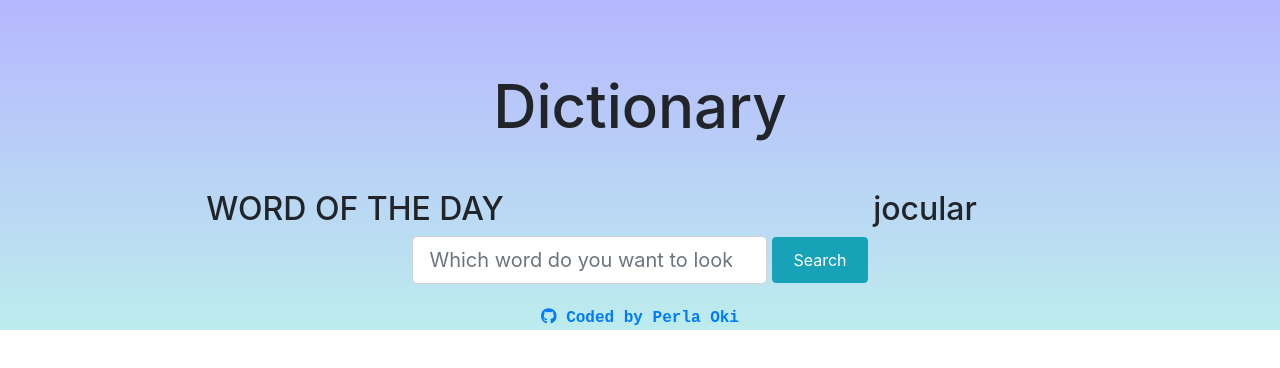
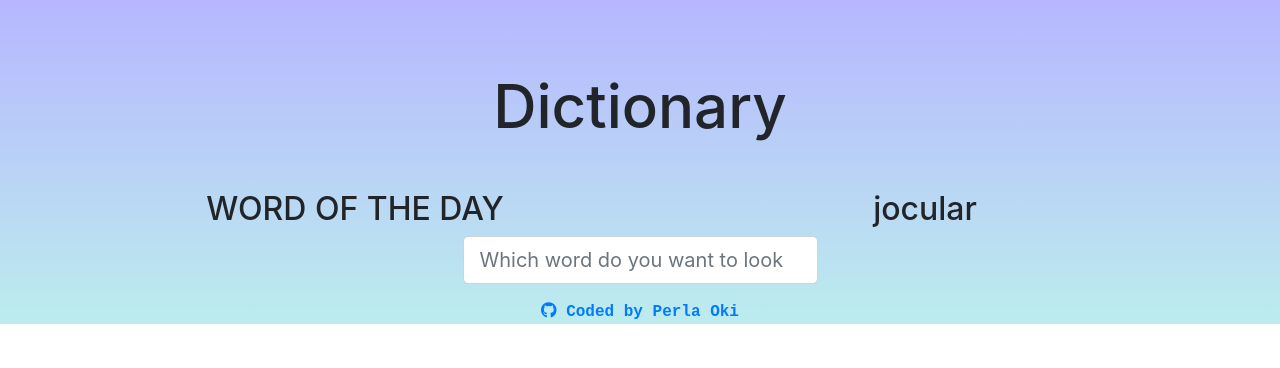
Before and after one commit to P0KiD0Ki/SheCodes-Dictionary-Project, a React (Create React App) app: page / in a window 1280 px wide. Shown: the top 368 px of the page. Built offline with nearby package versions, Linux system fonts and the light colour scheme.

Commit message:
added event listeners to form, removed submission button

```diff
--- a/src/Dictionary.css
+++ b/src/Dictionary.css
@@ -9,11 +9,6 @@
   margin: 0px;
 }
 
-.btn {
-  padding: 10px 20px;
-  margin: 0px 0px 7px 5px;
-}
-
 input.textbox.form-control.form-control-lg {
   display: inline-block;
 }
--- a/src/Dictionary.js
+++ b/src/Dictionary.js
@@ -1,22 +1,33 @@
-import React from "react";
-import { Form, Button } from "react-bootstrap";
+import React, { useState } from "react";
+import { Form } from "react-bootstrap";
 import "./Dictionary.css";
 // import axios from "axios";
 
 export default function Dictionary() {
+  const [word, setWord] = useState("");
+
+  function search(event) {
+    event.preventDefault();
+    alert(`Oh haaaaaayyyyy! Here's what ${word} means:`);
+  }
+
+  function handleSubmit(event) {
+    setWord(event.target.value);
+  }
+
   return (
     <div className="Dictionary">
-      <Form.Group>
+      <form onSubmit={search}>
+        <Form.Group role="form">
           <Form.Control
             size="lg"
             type="search"
             placeholder="Which word do you want to look up?"
             className="textbox"
+            onChange={handleSubmit}
           />
-        <Button variant="info" className="btn">
-          Search
-        </Button>
         </Form.Group>
+      </form>
     </div>
   );
 }
```
Lines whose indentation alone changed are shown as unchanged.
